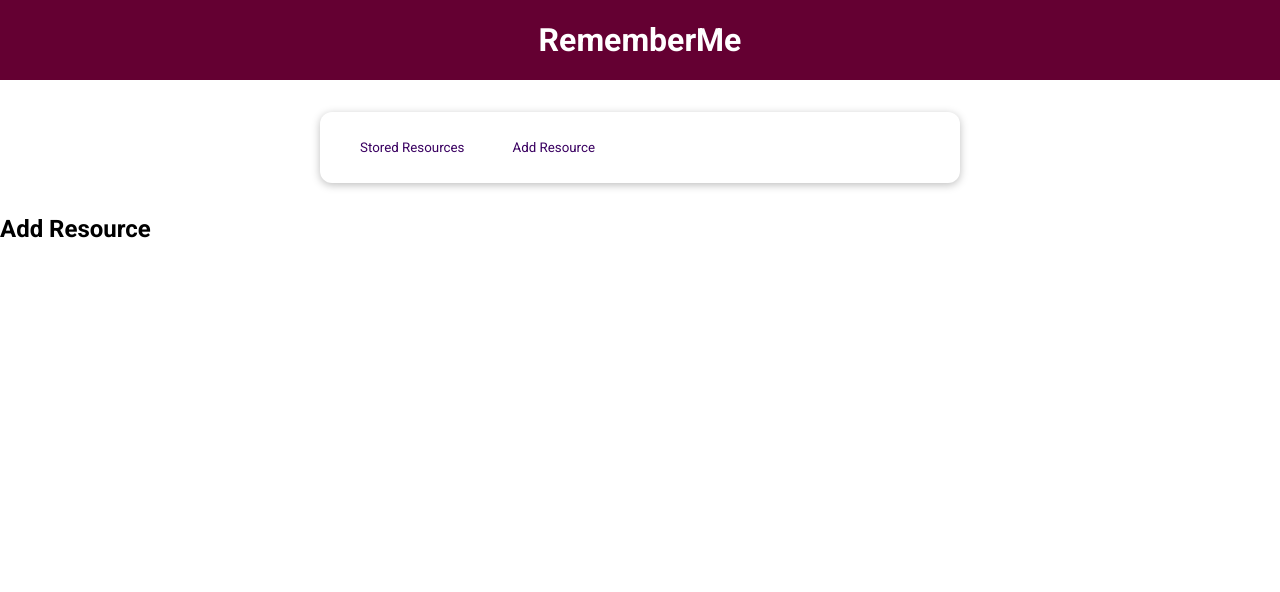
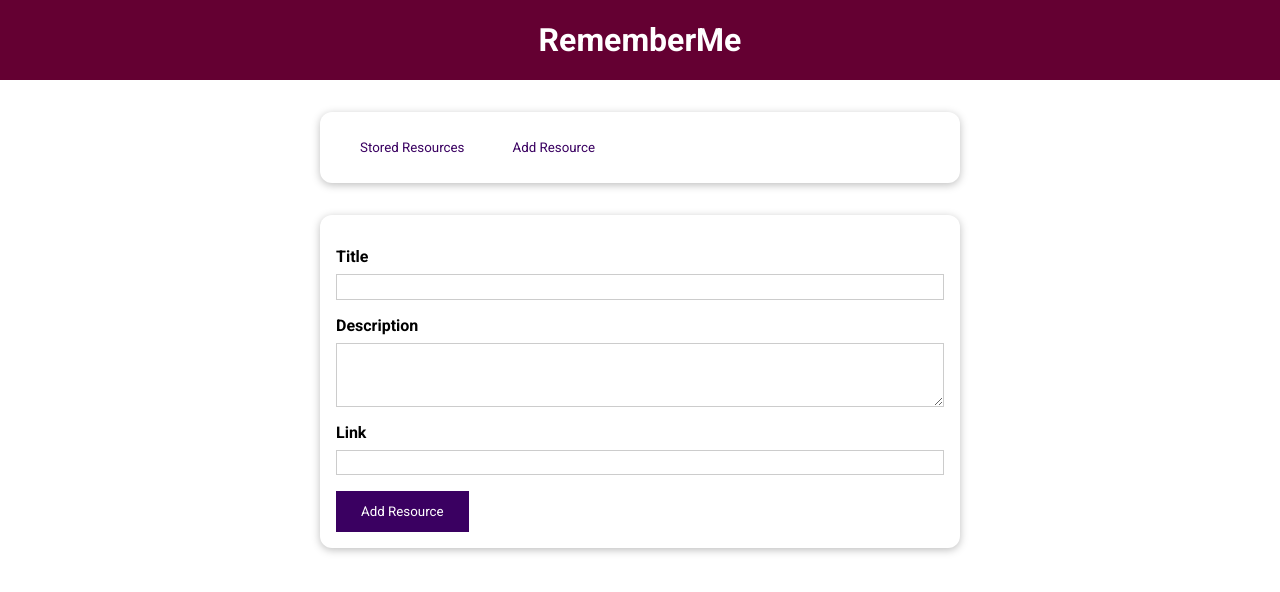
Before and after one commit to Alfredo3232/vue-basics-8, a Vue app: page / in a window 1280 px wide. Both pictures are taken after a click on the button "Add Resource". Shown: the top 592 px of the page. Built offline with nearby package versions, Linux system fonts and the light colour scheme.

Commit message:
add page of add resource and functionality

```diff
--- a/src/components/learning-resources/AddResource.vue
+++ b/src/components/learning-resources/AddResource.vue
@@ -1,3 +1,73 @@
 <template>
-    <h2>Add Resource</h2>
+    <base-card>
+        <form @submit.prevent="submitData">
+            <div class="form-control">
+                <label for="title">Title</label>
+                <input id="title" name="title" type="text" ref="titleInput" />
+            </div>
+
+            <div class="form-control">
+                <label for="description">Description</label>
+                <textarea id="description" name="description" rows="3" ref="descInput"></textarea>
+            </div>
+
+            <div class="form-control">
+                <label for="link">Link</label>
+                <input id="link" name="link" type="url" ref="linkInput" />
+            </div>
+
+            <div>
+                <base-button type="submit">Add Resource</base-button>
+            </div>
+        </form>
+    </base-card>
 </template>
+
+<script>
+export default {
+    inject: ['addResource'],
+    methods: {
+        submitData() {
+            const enteredTitle = this.$refs.titleInput.value;
+            const enteredDescription = this.$refs.descInput.value;
+            const enteredUrl = this.$refs.linkInput.value;
+
+            if (enteredTitle.trim() === '' || enteredDescription.trim() === '.' || enteredUrl === '') {
+
+
+                return;
+            }
+
+            this.addResource(enteredTitle, enteredDescription, enteredUrl);
+        }
+    }
+}
+</script>
+
+<style scoped>
+label {
+    font-weight: bold;
+    display: block;
+    margin-bottom: 0.5rem;
+}
+
+input,
+textarea {
+    display: block;
+    width: 100%;
+    font: inherit;
+    padding: 0.15rem;
+    border: 1px solid #ccc;
+}
+
+input:focus,
+textarea:focus {
+    outline: none;
+    border-color: #3a0061;
+    background-color: #f7ebff;
+}
+
+.form-control {
+    margin: 1rem 0;
+}
+</style>
--- a/src/components/learning-resources/TheResources.vue
+++ b/src/components/learning-resources/TheResources.vue
@@ -4,7 +4,9 @@
         </base-button>
         <base-button @click="setSelectedTab('add-resource')" :mode="addResButtonMode">Add Resource</base-button>
     </base-card>
-    <component :is="selectedTab"></component>
+    <KeepAlive>
+        <component :is="selectedTab"></component>
+    </KeepAlive>
 </template>
 
 <script>
@@ -37,7 +39,8 @@
     },
     provide() {
         return {
-            resources: this.storedResources
+            resources: this.storedResources,
+            addResource: this.addResource
         }
     },
     computed: {
@@ -51,6 +54,17 @@
     methods: {
         setSelectedTab(tab) {
             this.selectedTab = tab;
+        },
+        addResource(title, description, url) {
+            const newResource = {
+                id: new Date().toISOString(),
+                title: title,
+                description: description,
+                link: url
+            };
+
+            this.storedResources.unshift(newResource);
+            this.selectedTab = 'stored-resources';
         }
     }
 }
--- a/src/components/ui/BaseButton.vue
+++ b/src/components/ui/BaseButton.vue
@@ -1,5 +1,5 @@
 <template>
-    <button :type="type" :class="mode">
+    <button :class="mode">
         <slot></slot>
     </button>
 </template>
@@ -7,7 +7,6 @@
 <script>
 export default {
     props: {
-        type: String,
         mode: String
     }
 }
```
Also changed, not shown: src/components/ui/BaseDialog.vue (added, +23 -0 lines).
